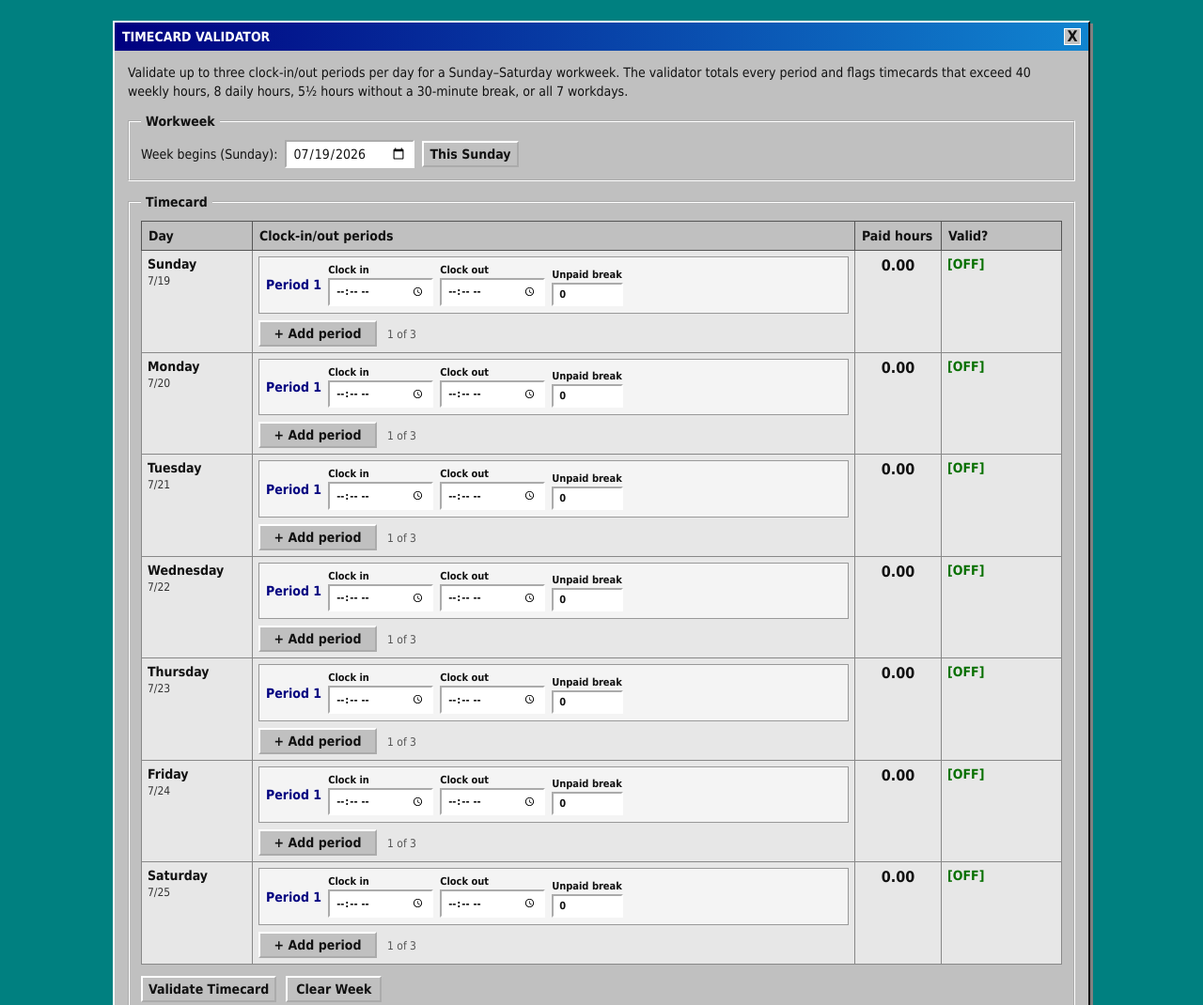
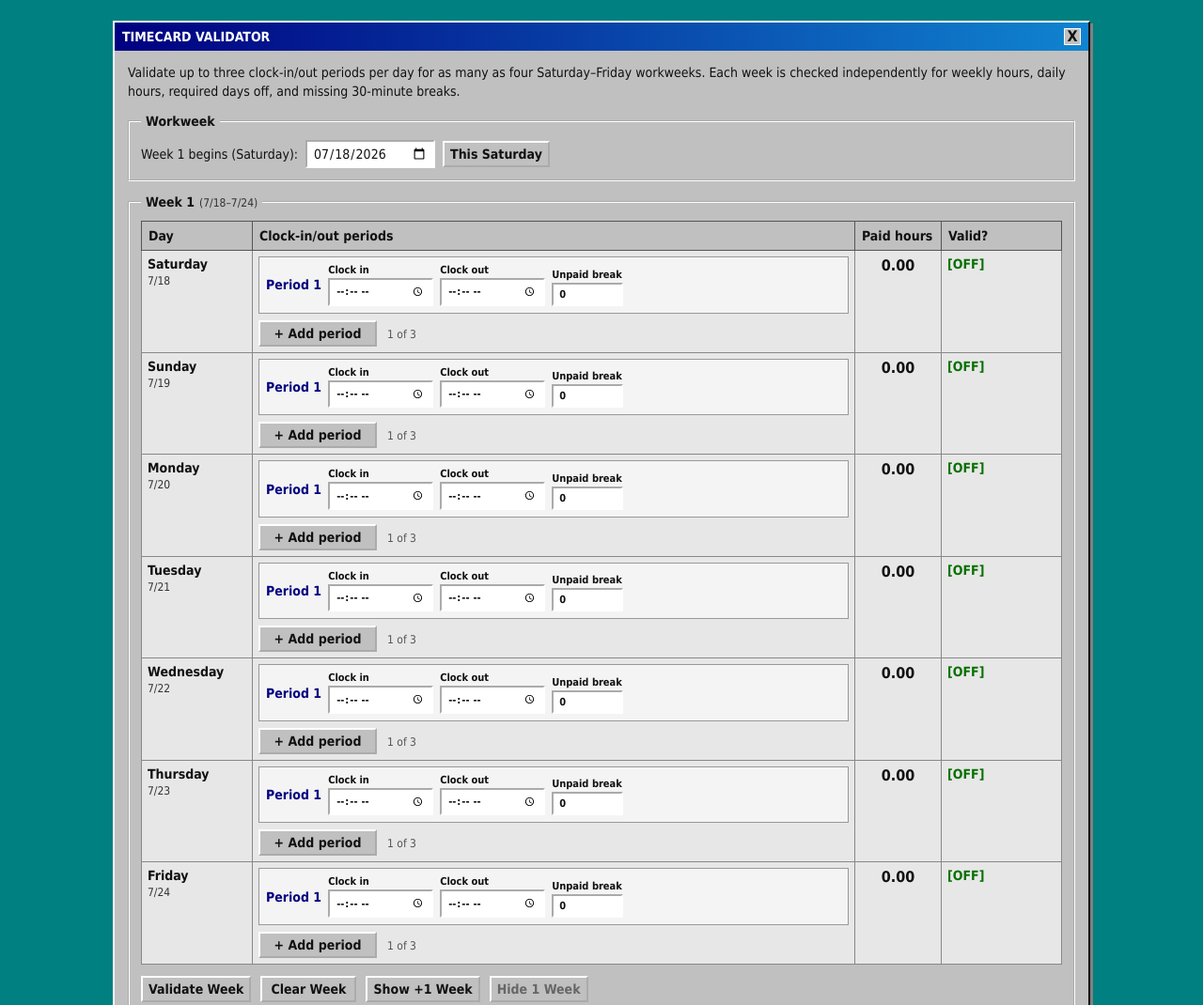
Before and after one commit to SkinnyOracle31415926535/timecard-validator, a plain HTML site: page index.html in a window 1280 px wide. Shown: the top 1070 px of the page at 94% size. Drawn offline with Linux system fonts and the light colour scheme.

Commit message:
Add multiweek timecard validation

```diff
--- a/index.html
+++ b/index.html
@@ -170,6 +170,9 @@
     .bad { color: #b00020; }
     .actions { display: flex; gap: 10px; flex-wrap: wrap; margin-top: 12px; }
 
+    .week-card { margin-bottom: 16px; }
+    .week-range { margin-left: 5px; color: #333; font-size: 12px; font-weight: normal; }
+
     .summary {
       display: grid;
       grid-template-columns: repeat(3, minmax(120px, 1fr));
@@ -192,53 +195,29 @@
   <section class="window" aria-label="Timecard Validator">
     <div class="titlebar"><span>TIMECARD VALIDATOR</span><span aria-hidden="true">X</span></div>
     <main>
-      <p class="intro">Validate up to three clock-in/out periods per day for a Sunday–Saturday workweek. The validator totals every period and flags timecards that exceed 40 weekly hours, 8 daily hours, 5½ hours without a 30-minute break, or all 7 workdays.</p>
+      <p class="intro">Validate up to three clock-in/out periods per day for as many as four Saturday–Friday workweeks. Each week is checked independently for weekly hours, daily hours, required days off, and missing 30-minute breaks.</p>
 
       <fieldset>
         <legend>Workweek</legend>
         <div class="week">
-          <label for="weekStart">Week begins (Sunday):</label>
+          <label for="weekStart">Week 1 begins (Saturday):</label>
           <input id="weekStart" type="date">
-          <button id="todayBtn" type="button">This Sunday</button>
+          <button id="todayBtn" type="button">This Saturday</button>
         </div>
       </fieldset>
 
-      <fieldset>
-        <legend>Timecard</legend>
-        <div class="table-wrap">
-          <table>
-            <thead>
-              <tr>
-                <th>Day</th>
-                <th>Clock-in/out periods</th>
-                <th>Paid hours</th>
-                <th>Valid?</th>
-              </tr>
-            </thead>
-            <tbody id="scheduleRows"></tbody>
-          </table>
-        </div>
-        <div class="actions">
-          <button id="checkBtn" type="button">Validate Timecard</button>
-          <button id="clearBtn" type="button">Clear Week</button>
-        </div>
-      </fieldset>
+      <div id="weekCards"></div>
 
-      <div class="summary">
-        <div class="metric">Weekly paid hours<b id="totalHours">0.00</b></div>
-        <div class="metric">Workdays used<b id="daysUsed">0 / 7</b></div>
-        <div class="metric">Days still off<b id="daysOff">7</b></div>
-      </div>
-
-      <div id="status" class="status" aria-live="polite">Enter shifts, then select <b>Validate Timecard</b>.</div>
-      <footer>Rules used: maximum 40 paid hours/week; maximum 8 paid hours/day; at least one day off each Sunday–Saturday week; a 30-minute unpaid break is required for any continuous period longer than 5½ hours.</footer>
+      <footer>Rules used for each Saturday–Friday week: maximum 40 paid hours/week; maximum 8 paid hours/day; at least one day off; periods from 5½ through 6 hours with less than a 30-minute break receive a warning, and longer periods receive an error.</footer>
     </main>
   </section>
 
   <script>
-    const days = ['Sunday', 'Monday', 'Tuesday', 'Wednesday', 'Thursday', 'Friday', 'Saturday'];
+    const days = ['Saturday', 'Sunday', 'Monday', 'Tuesday', 'Wednesday', 'Thursday', 'Friday'];
     const maxPeriods = 3;
-    const rows = document.getElementById('scheduleRows');
+    const maxWeeks = 4;
+    const weekCards = document.getElementById('weekCards');
+    let visibleWeekCount = 1;
 
     const toMins = value => {
       if (!value) return null;
@@ -255,30 +234,30 @@
       return `${year}-${month}-${day}`;
     };
 
-    function periodMarkup(day, index) {
+    function periodMarkup(day, index, weekNumber) {
       const number = index + 1;
       return `
         <div class="period" data-period="${index}">
           <span class="period-number">Period ${number}</span>
           <label class="field-label">Clock in
-            <input class="start" type="time" aria-label="${day} period ${number} clock in">
+            <input class="start" type="time" aria-label="Week ${weekNumber}, ${day}, period ${number} clock in">
           </label>
           <label class="field-label">Clock out
-            <input class="end" type="time" aria-label="${day} period ${number} clock out">
+            <input class="end" type="time" aria-label="Week ${weekNumber}, ${day}, period ${number} clock out">
           </label>
           <label class="field-label">Unpaid break
-            <input class="break" type="number" min="0" max="240" step="5" value="0" aria-label="${day} period ${number} unpaid break minutes">
+            <input class="break" type="number" min="0" max="240" step="5" value="0" aria-label="Week ${weekNumber}, ${day}, period ${number} unpaid break minutes">
           </label>
-          ${index === 0 ? '' : '<button class="remove-period" type="button">Remove</button>'}
+          <button class="remove-period" type="button"${index === 0 ? ' hidden' : ''}>Remove</button>
         </div>`;
     }
 
-    function rowMarkup(day, index) {
+    function rowMarkup(day, weekNumber) {
       return `
         <tr data-day="${day}">
-          <td class="day-cell">${day}<span class="date" id="date${index}"></span></td>
+          <td class="day-cell">${day}<span class="date"></span></td>
           <td>
-            <div class="periods">${periodMarkup(day, 0)}</div>
+            <div class="periods">${periodMarkup(day, 0, weekNumber)}</div>
             <button class="add-period" type="button">+ Add period</button>
             <span class="period-limit">1 of ${maxPeriods}</span>
           </td>
@@ -287,16 +266,52 @@
         </tr>`;
     }
 
+    function weekCardMarkup(index) {
+      const weekNumber = index + 1;
+      return `
+        <fieldset class="week-card" data-week-index="${index}"${index === 0 ? '' : ' hidden'}>
+          <legend>Week ${weekNumber}<span class="week-range"></span></legend>
+          <div class="table-wrap">
+            <table>
+              <thead>
+                <tr>
+                  <th>Day</th>
+                  <th>Clock-in/out periods</th>
+                  <th>Paid hours</th>
+                  <th>Valid?</th>
+                </tr>
+              </thead>
+              <tbody class="schedule-rows">${days.map(day => rowMarkup(day, weekNumber)).join('')}</tbody>
+            </table>
+          </div>
+          <div class="actions">
+            <button class="check-week" type="button">Validate Week</button>
+            <button class="clear-week" type="button">Clear Week</button>
+            ${index === 0 ? `
+              <button id="showWeekBtn" type="button">Show +1 Week</button>
+              <button id="hideWeekBtn" type="button" disabled>Hide 1 Week</button>` : ''}
+          </div>
+          <div class="summary">
+            <div class="metric">Weekly paid hours<b class="total-hours">0.00</b></div>
+            <div class="metric">Workdays used<b class="days-used">0 / 7</b></div>
+            <div class="metric">Days still off<b class="days-off">7</b></div>
+          </div>
+          <div class="status" aria-live="polite">Enter shifts, then select <b>Validate Week</b>.</div>
+        </fieldset>`;
+    }
+
     function refreshPeriodControls(row) {
       const periods = [...row.querySelectorAll('.period')];
       const day = row.dataset.day;
+      const weekNumber = Number(row.closest('.week-card').dataset.weekIndex) + 1;
 
       periods.forEach((period, index) => {
         period.dataset.period = index;
         period.querySelector('.period-number').textContent = `Period ${index + 1}`;
-        period.querySelector('.start').setAttribute('aria-label', `${day} period ${index + 1} clock in`);
-        period.querySelector('.end').setAttribute('aria-label', `${day} period ${index + 1} clock out`);
-        period.querySelector('.break').setAttribute('aria-label', `${day} period ${index + 1} unpaid break minutes`);
+        period.querySelector('.start').setAttribute('aria-label', `Week ${weekNumber}, ${day}, period ${index + 1} clock in`);
+        period.querySelector('.end').setAttribute('aria-label', `Week ${weekNumber}, ${day}, period ${index + 1} clock out`);
+        period.querySelector('.break').setAttribute('aria-label', `Week ${weekNumber}, ${day}, period ${index + 1} unpaid break minutes`);
+        period.querySelector('.remove-period').hidden = index === 0;
       });
 
       const addButton = row.querySelector('.add-period');
@@ -304,49 +319,89 @@
       row.querySelector('.period-limit').textContent = `${periods.length} of ${maxPeriods}`;
     }
 
+    function sortPeriods(row) {
+      const periodsContainer = row.querySelector('.periods');
+      const periods = [...periodsContainer.querySelectorAll('.period')];
+      const sorted = periods
+        .map((period, originalIndex) => ({
+          period,
+          originalIndex,
+          start: toMins(period.querySelector('.start').value)
+        }))
+        .sort((a, b) => {
+          if (a.start === null && b.start === null) return a.originalIndex - b.originalIndex;
+          if (a.start === null) return 1;
+          if (b.start === null) return -1;
+          return a.start - b.start || a.originalIndex - b.originalIndex;
+        });
+
+      sorted.forEach(({ period }) => periodsContainer.appendChild(period));
+      refreshPeriodControls(row);
+    }
+
     function addPeriod(row) {
       const periods = row.querySelector('.periods');
       const count = periods.querySelectorAll('.period').length;
       if (count >= maxPeriods) return;
 
-      periods.insertAdjacentHTML('beforeend', periodMarkup(row.dataset.day, count));
+      const weekNumber = Number(row.closest('.week-card').dataset.weekIndex) + 1;
+      periods.insertAdjacentHTML('beforeend', periodMarkup(row.dataset.day, count, weekNumber));
       refreshPeriodControls(row);
       periods.lastElementChild.querySelector('.start').focus();
-      check();
+      checkWeek(row.closest('.week-card'));
     }
 
     function removePeriod(button) {
       const row = button.closest('tr');
       button.closest('.period').remove();
       refreshPeriodControls(row);
-      check();
+      checkWeek(row.closest('.week-card'));
     }
 
-    function resetRows() {
-      rows.innerHTML = days.map(rowMarkup).join('');
+    function resetWeek(card) {
+      const weekNumber = Number(card.dataset.weekIndex) + 1;
+      card.querySelector('.schedule-rows').innerHTML = days.map(day => rowMarkup(day, weekNumber)).join('');
       updateDates();
-      check();
+      checkWeek(card);
     }
 
     function updateDates() {
       const startValue = document.getElementById('weekStart').value;
-      days.forEach((_, index) => {
-        const node = document.getElementById(`date${index}`);
-        if (!node) return;
+      [...weekCards.querySelectorAll('.week-card')].forEach(card => {
+        const weekIndex = Number(card.dataset.weekIndex);
+        const dateNodes = [...card.querySelectorAll('.date')];
+        const rangeNode = card.querySelector('.week-range');
+
         if (!startValue) {
-          node.textContent = '';
+          dateNodes.forEach(node => { node.textContent = ''; });
+          rangeNode.textContent = '';
           return;
         }
-        const date = new Date(`${startValue}T12:00:00`);
-        date.setDate(date.getDate() + index);
-        node.textContent = `${date.getMonth() + 1}/${date.getDate()}`;
+
+        const weekStart = new Date(`${startValue}T12:00:00`);
+        weekStart.setDate(weekStart.getDate() + weekIndex * 7);
+        const weekEnd = new Date(weekStart);
+        weekEnd.setDate(weekEnd.getDate() + 6);
+        rangeNode.textContent = `(${weekStart.getMonth() + 1}/${weekStart.getDate()}–${weekEnd.getMonth() + 1}/${weekEnd.getDate()})`;
+
+        dateNodes.forEach((node, dayIndex) => {
+          const date = new Date(weekStart);
+          date.setDate(date.getDate() + dayIndex);
+          node.textContent = `${date.getMonth() + 1}/${date.getDate()}`;
+        });
       });
     }
 
-    function check() {
+    function checkWeek(card, sortBeforeCheck = false) {
       let weeklyTotal = 0;
       let workedDays = 0;
-      const problems = [];
+      const errors = [];
+      const warnings = [];
+      const rows = card.querySelector('.schedule-rows');
+
+      if (sortBeforeCheck) {
+        [...rows.querySelectorAll('tr')].forEach(sortPeriods);
+      }
 
       [...rows.querySelectorAll('tr')].forEach(row => {
         const day = row.dataset.day;
@@ -354,7 +409,8 @@
         const flag = row.querySelector('.day-status');
         let dailyTotal = 0;
         let completePeriods = 0;
-        let dayHasProblem = false;
+        let dayHasError = false;
+        let dayHasWarning = false;
 
         [...row.querySelectorAll('.period')].forEach((period, index) => {
           const periodNumber = index + 1;
@@ -365,8 +421,8 @@
           if (start === null && end === null) return;
 
           if (start === null || end === null) {
-            dayHasProblem = true;
-            problems.push(`${day}, period ${periodNumber}: clock-in and clock-out are both required.`);
+            dayHasError = true;
+            errors.push(`${day}, period ${periodNumber}: clock-in and clock-out are both required.`);
             return;
           }
 
@@ -374,8 +430,8 @@
           if (elapsed <= 0) elapsed += 1440;
 
           if (breakMinutes < 0 || breakMinutes > elapsed) {
-            dayHasProblem = true;
-            problems.push(`${day}, period ${periodNumber}: the break must fit within the clocked period.`);
+            dayHasError = true;
+            errors.push(`${day}, period ${periodNumber}: the break must fit within the clocked period.`);
             return;
           }
 
@@ -383,9 +439,12 @@
           dailyTotal += paid;
           completePeriods += 1;
 
-          if (elapsed > 330 && breakMinutes < 30) {
-            dayHasProblem = true;
-            problems.push(`${day}, period ${periodNumber}: a period longer than 5½ hours needs a 30-minute break.`);
+          if (elapsed > 360 && breakMinutes < 30) {
+            dayHasError = true;
+            errors.push(`${day}, period ${periodNumber}: a period longer than 6 hours needs a 30-minute break.`);
+          } else if (elapsed >= 330 && breakMinutes < 30) {
+            dayHasWarning = true;
+            warnings.push(`${day}, period ${periodNumber}: ${Math.floor(elapsed / 60)}h ${String(elapsed % 60).padStart(2, '0')}m without a 30-minute break.`);
           }
         });
 
@@ -394,13 +453,16 @@
         hoursCell.textContent = fmt(dailyTotal);
 
         if (dailyTotal > 8) {
-          dayHasProblem = true;
-          problems.push(`${day}: ${fmt(dailyTotal)} paid hours is over the 8-hour daily limit.`);
+          dayHasError = true;
+          errors.push(`${day}: ${fmt(dailyTotal)} paid hours is over the 8-hour daily limit.`);
         }
 
-        if (dayHasProblem) {
+        if (dayHasError) {
           flag.textContent = '[FIX] Day';
           flag.className = 'day-status bad';
+        } else if (dayHasWarning) {
+          flag.textContent = '[WARN] Break';
+          flag.className = 'day-status warn';
         } else if (completePeriods > 0) {
           flag.textContent = `[OK] ${completePeriods} period${completePeriods === 1 ? '' : 's'}`;
           flag.className = 'day-status ok';
@@ -410,52 +472,83 @@
         }
       });
 
-      document.getElementById('totalHours').textContent = fmt(weeklyTotal);
-      document.getElementById('daysUsed').textContent = `${workedDays} / 7`;
-      document.getElementById('daysOff').textContent = 7 - workedDays;
+      card.querySelector('.total-hours').textContent = fmt(weeklyTotal);
+      card.querySelector('.days-used').textContent = `${workedDays} / 7`;
+      card.querySelector('.days-off').textContent = 7 - workedDays;
 
       if (weeklyTotal > 40) {
-        problems.push(`Weekly total is ${fmt(weeklyTotal)} hours — over the 40-hour limit.`);
+        errors.push(`Weekly total is ${fmt(weeklyTotal)} hours — over the 40-hour limit.`);
       }
       if (workedDays === 7) {
-        problems.push('You need at least one day off in the Sunday–Saturday workweek.');
+        errors.push('You need at least one day off in the Saturday–Friday workweek.');
       }
 
-      const status = document.getElementById('status');
-      if (problems.length) {
+      const status = card.querySelector('.status');
+      if (errors.length) {
         status.className = 'status bad';
-        status.innerHTML = `<b>Timecard needs changes:</b><br>• ${problems.join('<br>• ')}`;
+        status.innerHTML = `<b>Timecard needs changes:</b><br>• ${errors.join('<br>• ')}${warnings.length ? `<br><b>Warnings:</b><br>• ${warnings.join('<br>• ')}` : ''}`;
+      } else if (warnings.length) {
+        status.className = 'status warn';
+        status.innerHTML = `<b>Review break warning${warnings.length === 1 ? '' : 's'}:</b><br>• ${warnings.join('<br>• ')}`;
       } else {
         status.className = 'status ok';
         status.innerHTML = `<b>Looks good.</b> ${fmt(weeklyTotal)} paid hours across ${workedDays} workday${workedDays === 1 ? '' : 's'}.`;
       }
     }
 
-    rows.addEventListener('click', event => {
+    function setVisibleWeekCount(nextCount) {
+      visibleWeekCount = Math.max(1, Math.min(maxWeeks, nextCount));
+      [...weekCards.querySelectorAll('.week-card')].forEach((card, index) => {
+        card.hidden = index >= visibleWeekCount;
+        if (!card.hidden) checkWeek(card, true);
+      });
+      document.getElementById('showWeekBtn').disabled = visibleWeekCount === maxWeeks;
+      document.getElementById('hideWeekBtn').disabled = visibleWeekCount === 1;
+    }
+
+    weekCards.innerHTML = Array.from({ length: maxWeeks }, (_, index) => weekCardMarkup(index)).join('');
+
+    weekCards.addEventListener('click', event => {
       const addButton = event.target.closest('.add-period');
       if (addButton) addPeriod(addButton.closest('tr'));
 
       const removeButton = event.target.closest('.remove-period');
       if (removeButton) removePeriod(removeButton);
+
+      const checkButton = event.target.closest('.check-week');
+      if (checkButton) checkWeek(checkButton.closest('.week-card'), true);
+
+      const clearButton = event.target.closest('.clear-week');
+      if (clearButton) resetWeek(clearButton.closest('.week-card'));
     });
 
     // These events keep totals current during typing and after native time pickers close.
-    rows.addEventListener('input', check);
-    rows.addEventListener('change', check);
-    rows.addEventListener('blur', check, true);
-    document.getElementById('checkBtn').addEventListener('click', check);
-    document.getElementById('clearBtn').addEventListener('click', resetRows);
-    document.getElementById('weekStart').addEventListener('change', updateDates);
+    weekCards.addEventListener('input', event => checkWeek(event.target.closest('.week-card')));
+    weekCards.addEventListener('change', event => {
+      const card = event.target.closest('.week-card');
+      if (event.target.matches('.start')) sortPeriods(event.target.closest('tr'));
+      checkWeek(card);
+    });
+    weekCards.addEventListener('blur', event => checkWeek(event.target.closest('.week-card')), true);
+    document.getElementById('showWeekBtn').addEventListener('click', () => setVisibleWeekCount(visibleWeekCount + 1));
+    document.getElementById('hideWeekBtn').addEventListener('click', () => setVisibleWeekCount(visibleWeekCount - 1));
+    document.getElementById('weekStart').addEventListener('change', event => {
+      if (event.target.value) {
+        const date = new Date(`${event.target.value}T12:00:00`);
+        date.setDate(date.getDate() - ((date.getDay() + 1) % 7));
+        event.target.value = toDateInputValue(date);
+      }
+      updateDates();
+    });
     document.getElementById('todayBtn').addEventListener('click', () => {
       const date = new Date();
-      date.setDate(date.getDate() - date.getDay());
+      date.setDate(date.getDate() - ((date.getDay() + 1) % 7));
       document.getElementById('weekStart').value = toDateInputValue(date);
       updateDates();
     });
 
-    rows.innerHTML = days.map(rowMarkup).join('');
     document.getElementById('todayBtn').click();
-    check();
+    setVisibleWeekCount(1);
   </script>
 </body>
 </html>
```
Also changed, not shown: README.md.
